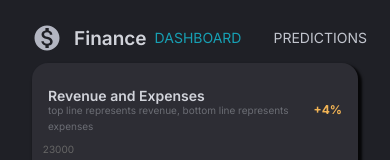
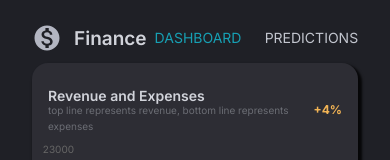
Before and after one commit to smanav237/finance-dashboard, a React (Vite) app in the folder client/: page / in a window 390 px wide. Shown: the top 160 px of the page. Built offline with nearby package versions, Linux system fonts and the light colour scheme; no server answers.

Commit message:
responsive

```diff
--- a/client/src/pages/navbar/index.tsx
+++ b/client/src/pages/navbar/index.tsx
@@ -26,7 +26,7 @@ const Navbar = (props: Props) => {
       </FlexBetween>
 
 {/* RIGHT SIDE */}
-      <FlexBetween gap="1rem">
+      <FlexBetween gap="0.45rem">
 
         <Button color="primary">
           <Link
```
